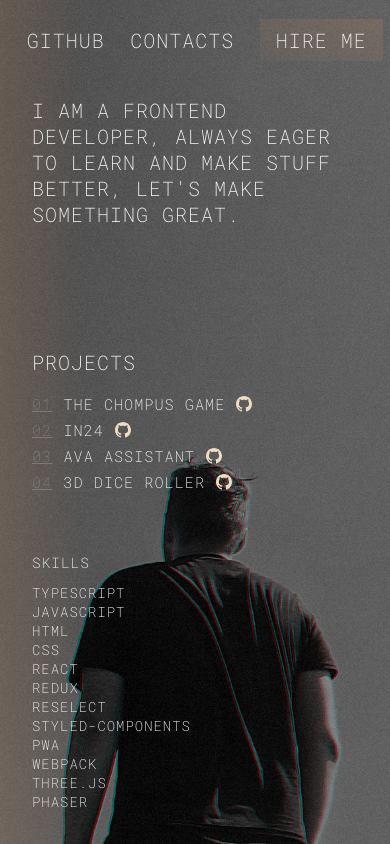
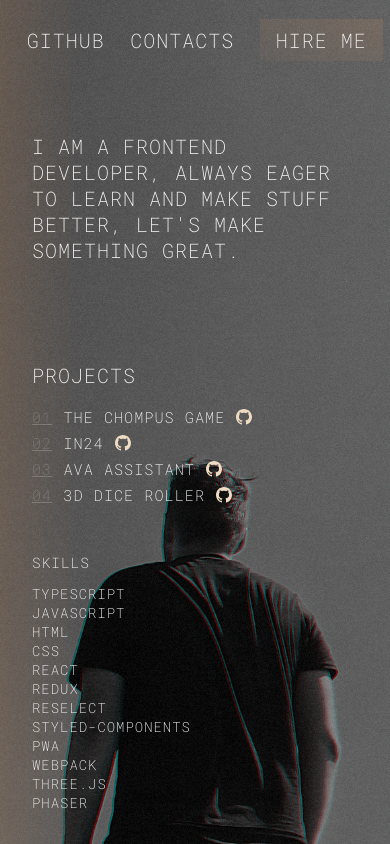
Before and after one commit to evgeny-rov/my-website, a React (Create React App) app: page / in a window 390 px wide. Built offline with nearby package versions, Linux system fonts and the light colour scheme.

Commit message:
working responsiveness

```diff
--- a/public/index.html
+++ b/public/index.html
@@ -10,7 +10,7 @@
       content="Web site created using create-react-app"
     />
     <link href="https://fonts.googleapis.com/css2?family=Roboto+Mono:wght@200,300;400&display=swap" rel="stylesheet"/>
-    <link href="https://fonts.googleapis.com/css2?family=Bebas+Neue&family=Ubuntu+Mono&display=swap" rel="stylesheet"/>
+    <link href="https://fonts.googleapis.com/css2?family=Ubuntu+Mono&display=swap" rel="stylesheet"/>
     <link rel="apple-touch-icon" href="%PUBLIC_URL%/logo192.png" />
     <title>React App</title>
   </head>
--- a/src/styled/general.ts
+++ b/src/styled/general.ts
@@ -2,6 +2,10 @@ import styled from 'styled-components/macro';
 import { createGlobalStyle } from 'styled-components/macro';
 
 export const GlobalStyle = createGlobalStyle`
+  * {
+    box-sizing: border-box;
+  }
+
   body {
     margin: 0;
     font-family: 'Roboto Mono', 'Ubuntu Mono', monospace;
@@ -49,7 +53,6 @@ export const Overlay = styled.div`
   justify-content: center;
   align-items: center;
   color: #f5f5f5;
-  overflow-y: auto;
 `;
 
 export const Background = styled.img`
--- a/src/styled/mainSection.ts
+++ b/src/styled/mainSection.ts
@@ -9,7 +9,8 @@ export const MainSectionContainer = styled(motion.div)`
   border-radius: 2px;
 
 
-  @media(max-width: 450px) {
+  @media(max-width: 450px), (max-height: 450px) {
+    width: 100%;
     top: 0;
     height: 100%;
   }
@@ -27,7 +28,12 @@ export const StyledMainSection = styled(motion.section)`
     'desc desc secondary'
     'projects projects secondary';
 
+  @media(max-width: 450px), (max-height: 450px) {
+    padding-top: 5rem;
+  }
+
   @media(max-width: 450px) {
+    padding-top: 5rem;
     place-items: center;
     grid-template-columns: 1fr;
     grid-template-rows: 1fr 1fr 1fr;
```
Lines whose indentation alone changed are shown as unchanged.
